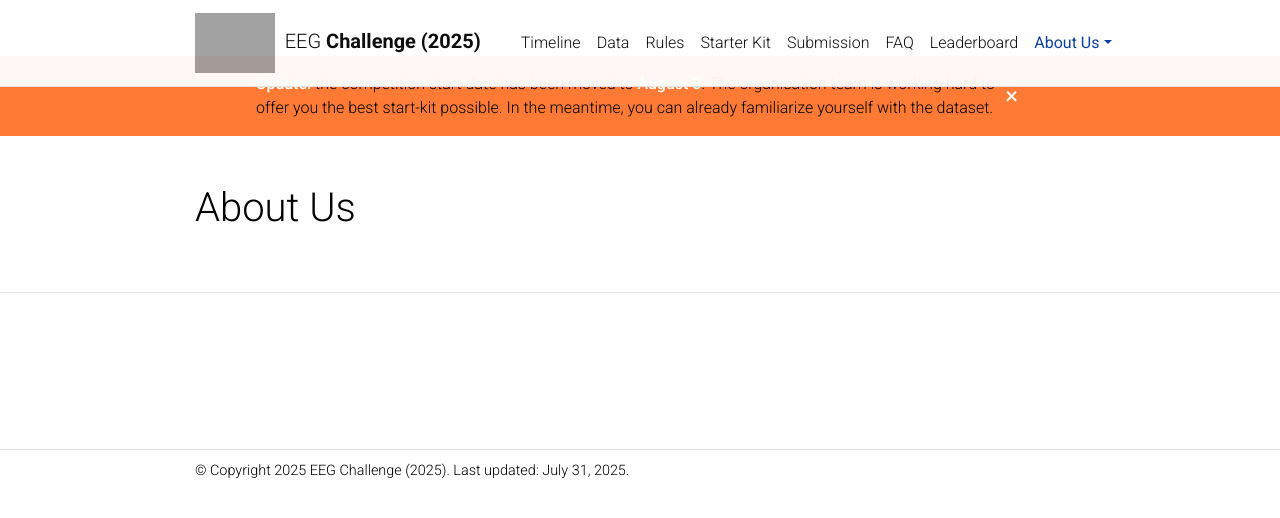
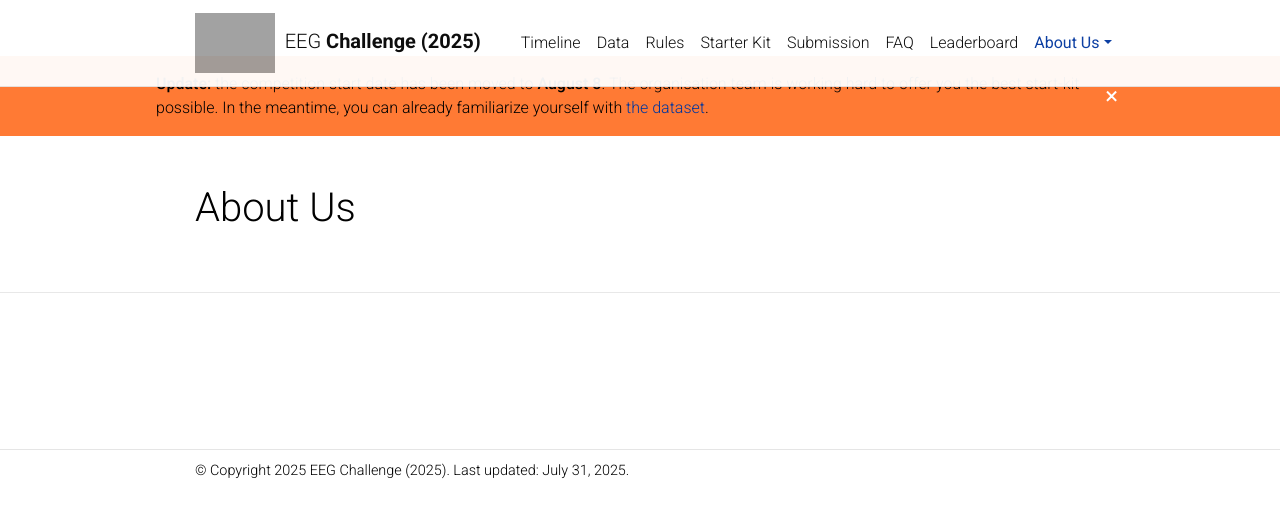
Before and after one commit to urgent-challenge/urgent2024, a Jekyll site: the page built from _pages/dropdown.md, in a window 1280 px wide. Shown: the top 518 px of the page. Built offline with Jekyll 4.4.1, drawn with Linux system fonts in a browser that asks for light colours; comment, search, counter and statistics services are not loaded; a style sheet for code colours, icons or effects is not loaded; grey boxes are pictures that could not be loaded.

Commit message:
add banner link

```diff
--- a/_layouts/default.html
+++ b/_layouts/default.html
@@ -12,10 +12,11 @@
   <style>
     .banner {
       background: #ff7a34;
+      top: 0;
     }
 
     .banner__content {
-      max-width: 800px;
+      max-width: 1000px;
       padding: 16px;
       margin: 0 auto;
       display: flex;
@@ -34,7 +35,7 @@
       cursor: pointer;
     }
 
-    .banner__text strong,
+    .banner__text strong a,
     .banner__close > span {
       color: #ffffff;
     }
@@ -46,7 +47,7 @@
     <div class="banner">
       <div class="banner__content">
         <div class="banner__text">
-          <strong>Update:</strong> the competition start date has been moved to <strong>August 8</strong>. The organisation team is working hard to offer you the best start-kit possible. In the meantime, you can already familiarize yourself with the dataset.
+          <strong>Update:</strong> the competition start date has been moved to <strong>August 8</strong>. The organisation team is working hard to offer you the best start-kit possible. In the meantime, you can already familiarize yourself with <a href="https://eeg2025.github.io/data/">the dataset</a>.
         </div>
         <button class="banner__close" type="button" data-dismiss="banner" aria-label="Close">
           <span aria-hidden="true">&times;</span>
```
